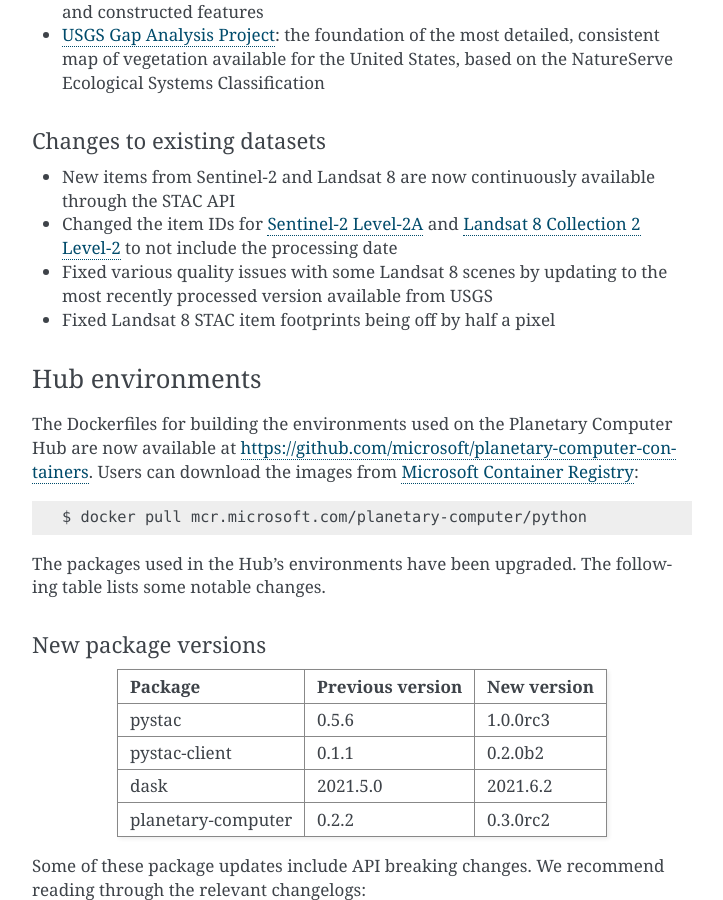
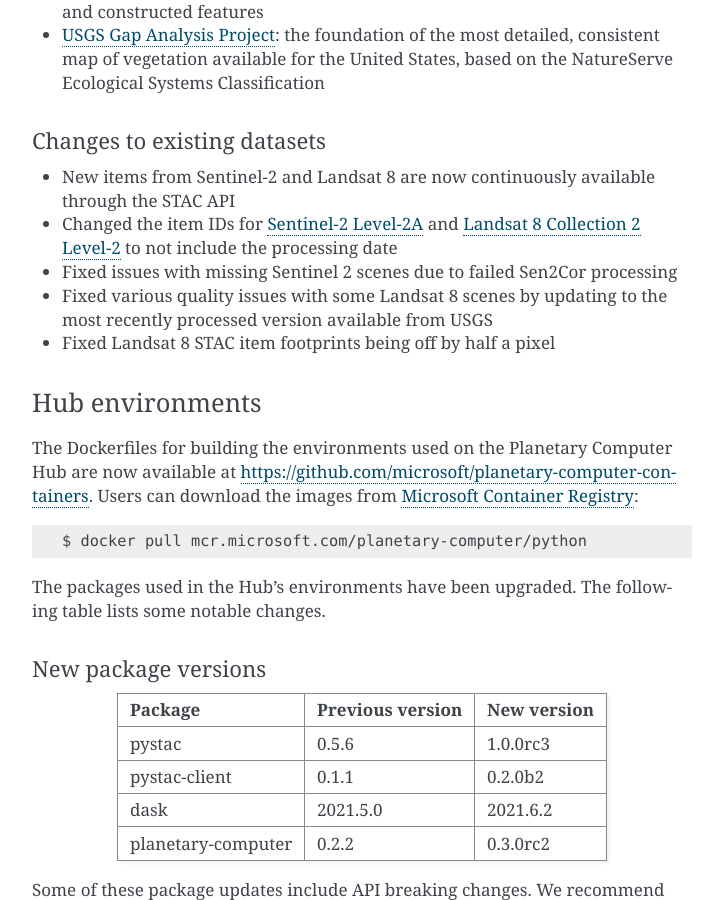
Before and after one commit to microsoft/PlanetaryComputerDataCatalog, a Sphinx documentation site: the page built from docs/overview/changelog.md, in a window 1280 px wide and 900 px high, scrolled down 1982 px. Shown: the whole window, without its empty margins (388-1111 px from the left). Built offline with Sphinx 7.4.7, drawn with Linux system fonts in a browser that asks for light colours; pages that are not in the unit, such as notebooks, are missing from menus.

Commit message:
sentinel2 suggestion

```diff
--- a/docs/overview/changelog.md
+++ b/docs/overview/changelog.md
@@ -55,6 +55,7 @@
 
 * New items from Sentinel-2 and Landsat 8 are now continuously available through the STAC API
 * Changed the item IDs for [Sentinel-2 Level-2A](https://planetarycomputer.microsoft.com/dataset/sentinel-2-l2a) and [Landsat 8 Collection 2 Level-2](https://planetarycomputer.microsoft.com/dataset/landsat-8-c2-l2) to not include the processing date
+* Fixed issues with missing Sentinel 2 scenes due to failed Sen2Cor processing
 * Fixed various quality issues with some Landsat 8 scenes by updating to the most recently processed version available from USGS
 * Fixed Landsat 8 STAC item footprints being off by half a pixel
 
```
